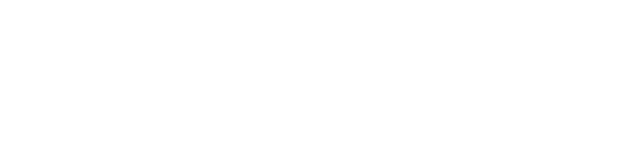
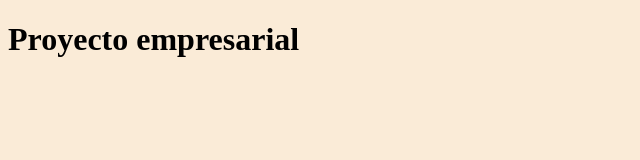
Before and after one commit to wvillaco/CursoGit, a plain HTML site: page index.html in a window 1280 px wide. Shown: the whole page, without its empty margins (0-640 px from the left). Drawn offline with Linux system fonts and the light colour scheme.

Commit message:
Enlaces y titulo

```diff
--- /dev/null
+++ b/css/estylos.css
@@ -0,0 +1,3 @@
+body{
+    background-color: antiquewhite;
+}
--- a/index.html
+++ b/index.html
@@ -4,8 +4,10 @@
     <meta charset="UTF-8">
     <meta name="viewport" content="width=device-width, initial-scale=1.0">
     <title>Document</title>
+    <link rel="stylesheet" href="css/estylos.css">
 </head>
 <body>
+    <h1>Proyecto empresarial</h1>
 
 </body>
 </html>
```
